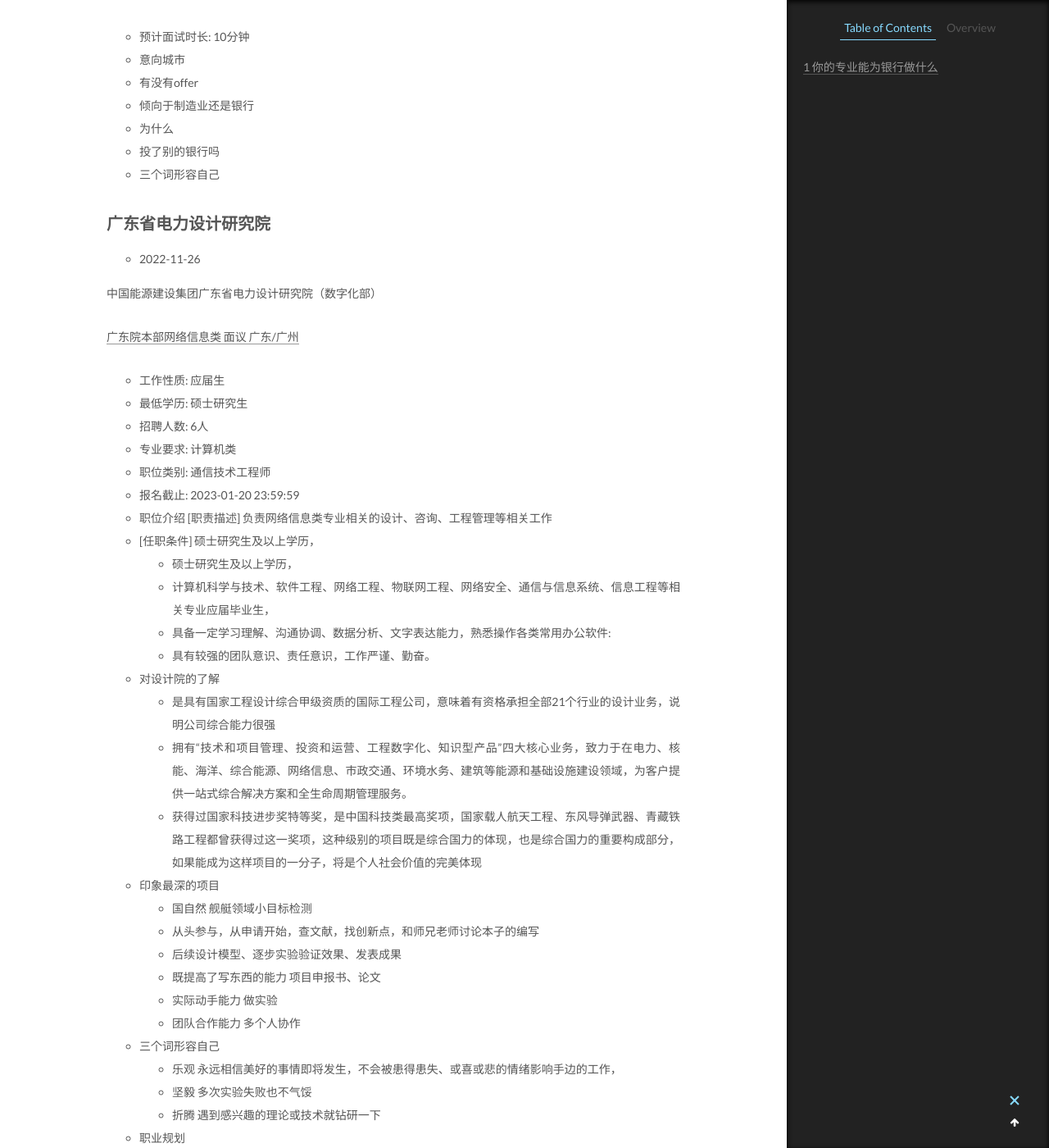
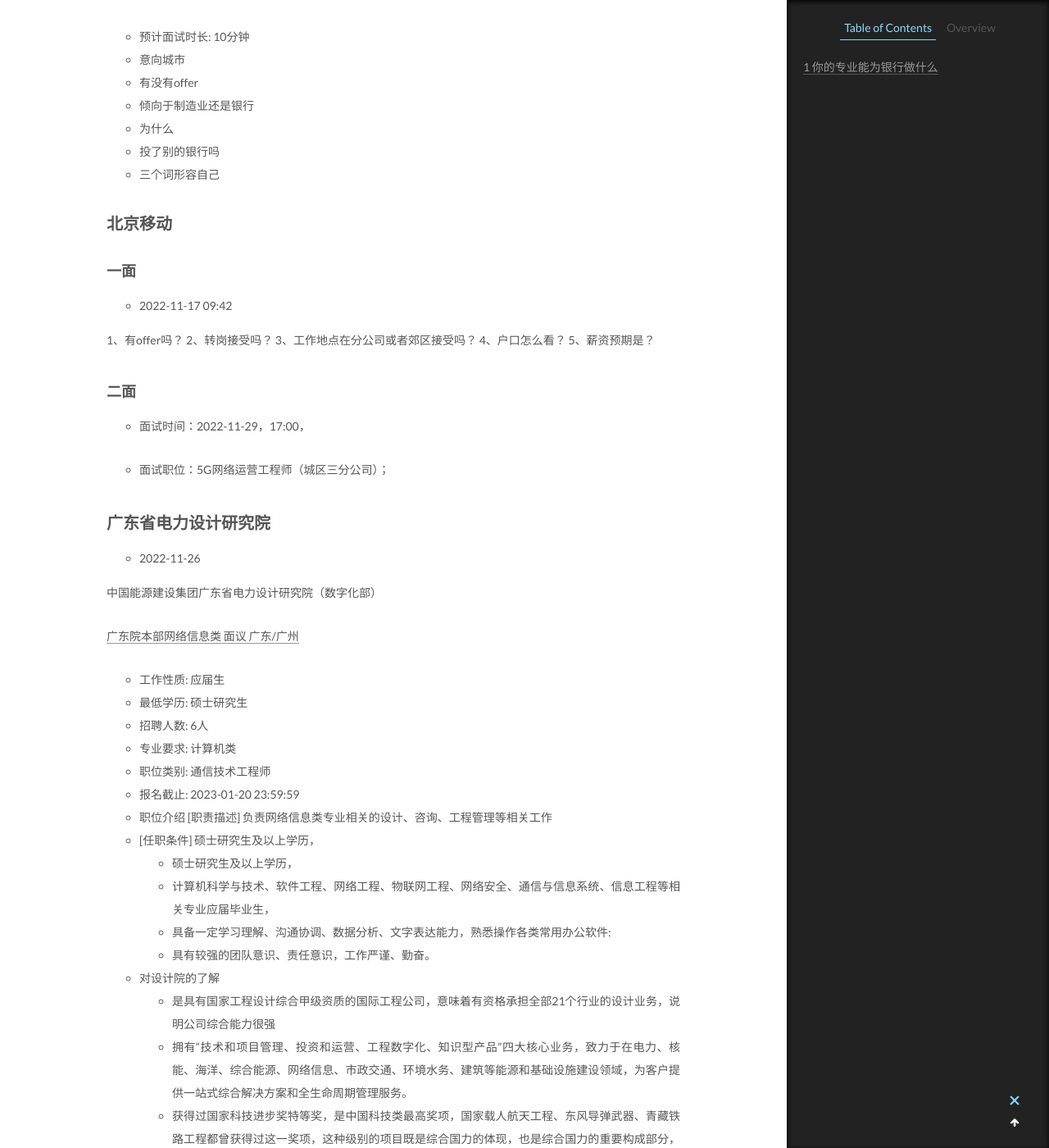
Before and after one commit to modiman/modiman.github.io, a Jekyll site: the page built from _posts/2022-11-8-国企类面经总结.md, in a window 1280 px wide and 1400 px high, scrolled down 4812 px. Shown: the whole window at 82% size. Built offline with Jekyll 4.4.1, drawn with Linux system fonts in a browser that asks for light colours; a file with an impossible date is left out.

Commit message:
Update 2022-11-8-国企类面经总结.md

```diff
--- a/_posts/2022-11-8-国企类面经总结.md
+++ b/_posts/2022-11-8-国企类面经总结.md
@@ -152,7 +152,23 @@
 * 投了别的银行吗
 * 三个词形容自己
 
+## 北京移动
 
+### 一面
+
+* 2022-11-17 09:42
+
+1、有offer吗？
+2、转岗接受吗？
+3、工作地点在分公司或者郊区接受吗？
+4、户口怎么看？
+5、薪资预期是？
+
+### 二面
+
+* 面试时间：2022-11-29，17:00，
+
+* 面试职位：5G网络运营工程师（城区三分公司）；
 
 ## 广东省电力设计研究院
 
```
